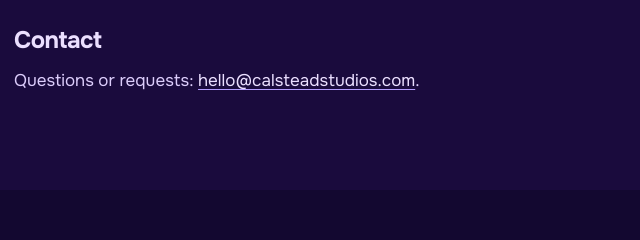
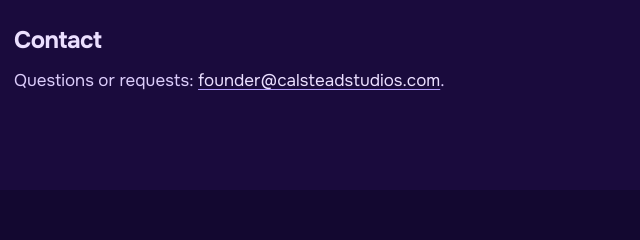
Before and after one commit to GHolden18/calstead-site, a plain HTML site: page fatside/privacy/index.html in a window 1280 px wide. Shown: the part 2704-2944 px from the top of the page, 322-962 px from the left. Drawn offline with Linux system fonts and the light colour scheme.

Commit message:
Contact address is founder@calsteadstudios.com
Co-Authored-By: Claude Fable 5.2 <noreply@anthropic.com>
Claude-Session: https://claude.ai/code/session_01KmcamNYQJ15EQLCKMvBCs9

```diff
--- a/fatside/privacy/index.html
+++ b/fatside/privacy/index.html
@@ -56,7 +56,7 @@
 <h2>Changes</h2>
 <p>When this policy changes, we’ll update it here with a new date, and tell you in the app if the change is a big one.</p>
 <h2>Contact</h2>
-<p>Questions or requests: <a href="mailto:hello@calsteadstudios.com">hello@calsteadstudios.com</a>.</p>
+<p>Questions or requests: <a href="mailto:founder@calsteadstudios.com">founder@calsteadstudios.com</a>.</p>
   </div>
 </main>
 <footer>
@@ -65,7 +65,7 @@
     <nav aria-label="Legal">
       <a href="/fatside/privacy/">Fatside privacy</a>
       <a href="/fatside/terms/">Fatside terms</a>
-      <a href="mailto:hello@calsteadstudios.com">Contact</a>
+      <a href="mailto:founder@calsteadstudios.com">Contact</a>
     </nav>
   </div>
   <img class="waves" src="/assets/waves-quiet.svg" alt="" aria-hidden="true">
```
Also changed, not shown: fatside/terms/index.html (+2 -2 lines), index.html (+2 -2 lines).
